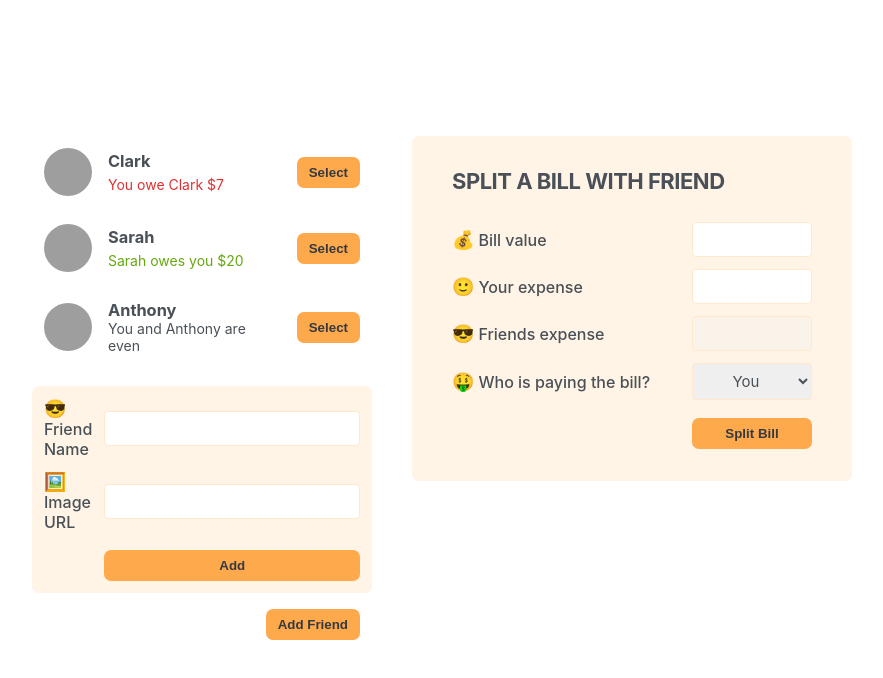
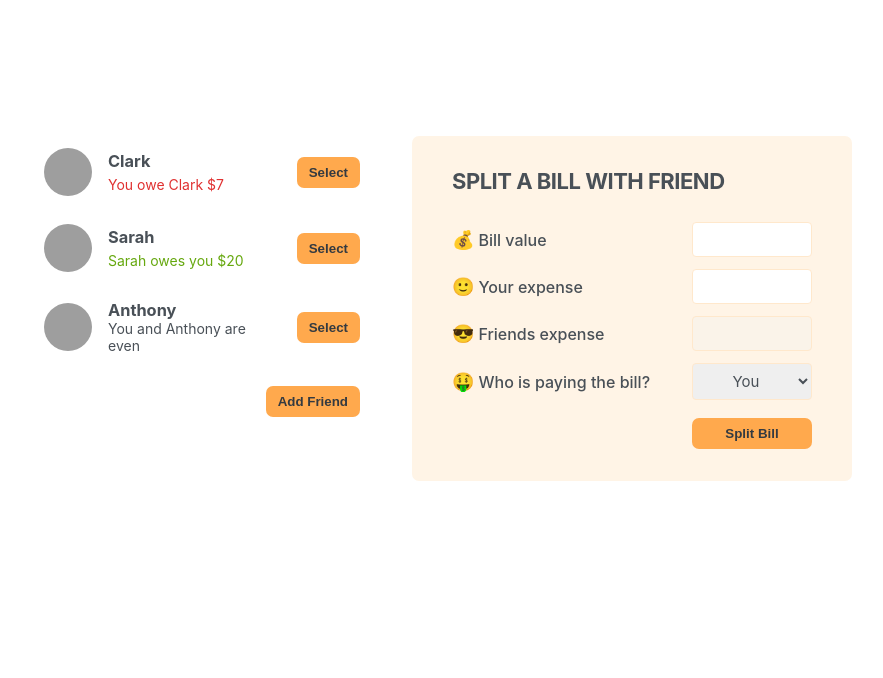
Before and after one commit to Rhyanlugo/buy-n-split, a React (Create React App) app: page / in a window 1280 px wide. Shown: the top 678 px of the page, without its empty margins (198-1081 px from the left). Built offline with nearby package versions, Linux system fonts and the light colour scheme; grey boxes are pictures that could not be loaded.

Commit message:
Implemented conditional showing for add friend form

```diff
--- a/src/App.js
+++ b/src/App.js
@@ -1,3 +1,5 @@
+import { useState } from "react";
+
 const initialFriends = [
   {
     id: 118836,
@@ -19,13 +21,27 @@
   },
 ];
 
+function Button({ children, onClick }) {
+  return (
+    <button className="button" onClick={onClick}>
+      {children}
+    </button>
+  );
+}
+
 export default function App() {
+  const [showAddFriend, setshowAddFriend] = useState(false);
+
+  function handleShowAddFriend() {
+    setshowAddFriend((show) => !show);
+  }
+
   return (
     <div className="app">
       <div className="sidebar">
         <FriendsList />
-        <FormAddFriend />
-        <Button>Add Friend</Button>
+        {showAddFriend && <FormAddFriend />}
+        <Button onClick={handleShowAddFriend}>{showAddFriend ? "Close" : "Add Friend"}</Button>
       </div>
 
       <FormSplitBill />
@@ -84,10 +100,6 @@
   );
 }
 
-function Button({ children }) {
-  return <button className="button">{children}</button>;
-}
-
 function FormSplitBill() {
   return (
     <form className="form-split-bill">
```
